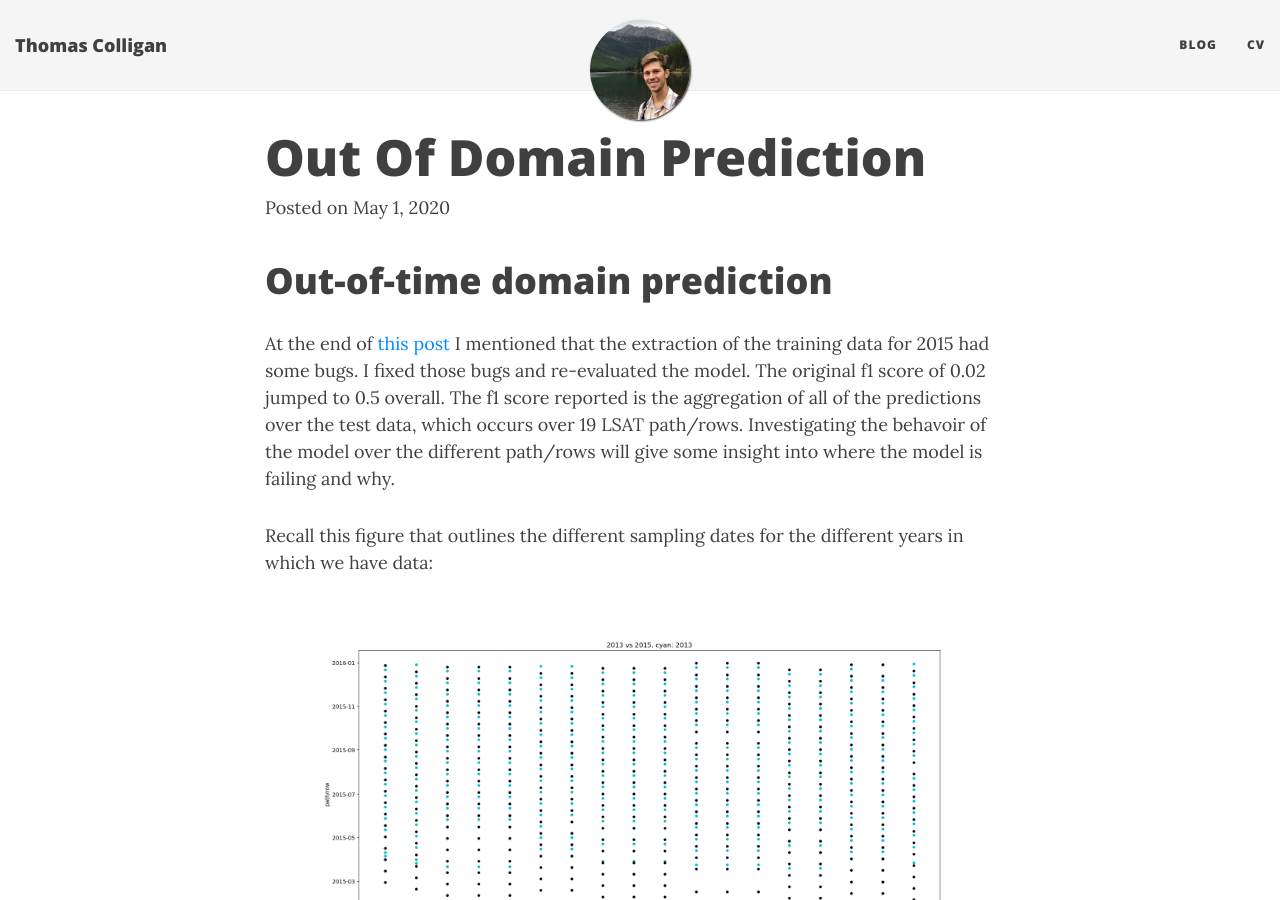
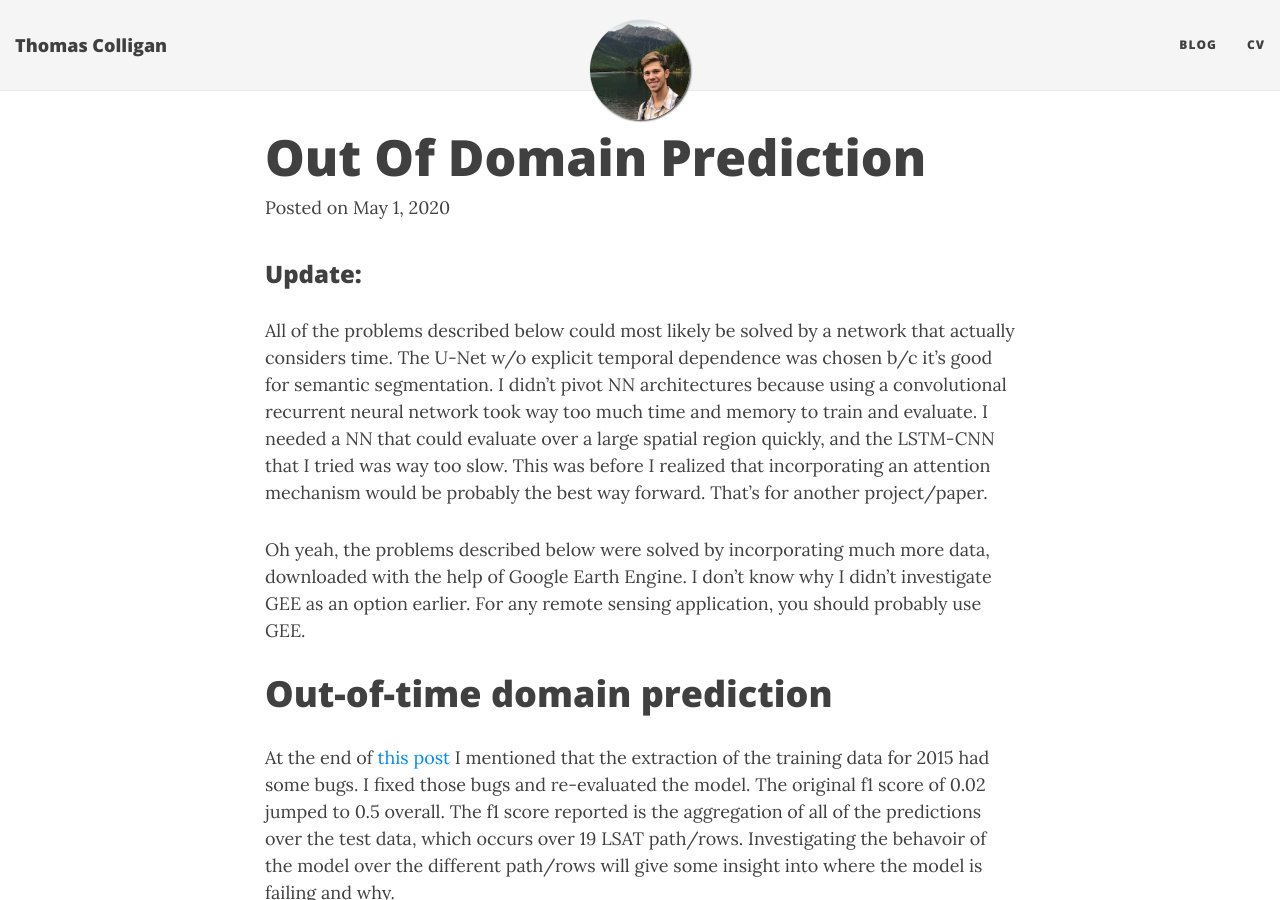
Before and after one commit to colligant/colligant.github.io, a Jekyll site: the page built from _posts/2020-05-01-out-of-domain-prediction.md, in a window 1280 px wide and 900 px high. Built offline with Jekyll 4.4.1, drawn with Linux system fonts in a browser that asks for light colours; nearby versions of some CDN libraries; formulas are drawn with MathJax 3.

Commit message:
Update blog post

```diff
--- a/_posts/2020-05-01-out-of-domain-prediction.md
+++ b/_posts/2020-05-01-out-of-domain-prediction.md
@@ -3,6 +3,18 @@ layout: post
 published: true
 img: /assets/post-images/mountains.jpg
 ---
+### Update:
+All of the problems described below could most likely be solved by a network that
+actually considers time. The U-Net w/o explicit temporal dependence was chosen
+b/c it's good for semantic segmentation. I didn't pivot NN architectures because
+using a convolutional recurrent neural network took way too much time and memory to train
+and evaluate. I needed a NN that could evaluate over a large spatial region quickly, and
+the LSTM-CNN that I tried was way too slow. This was before I realized that incorporating
+an attention mechanism would be probably the best way forward. That's for another project/paper.
+
+Oh yeah, the problems described below were solved by incorporating much more data, downloaded
+with the help of Google Earth Engine. I don't know why I didn't investigate GEE as an option
+earlier. For any remote sensing application, you should probably use GEE.
 
 # Out-of-time domain prediction
 
```
Also changed, not shown: _posts/2020-09-02-what-I-wish-I-knew-before-starting-my-master's-degree.md (+5 -0 lines).
